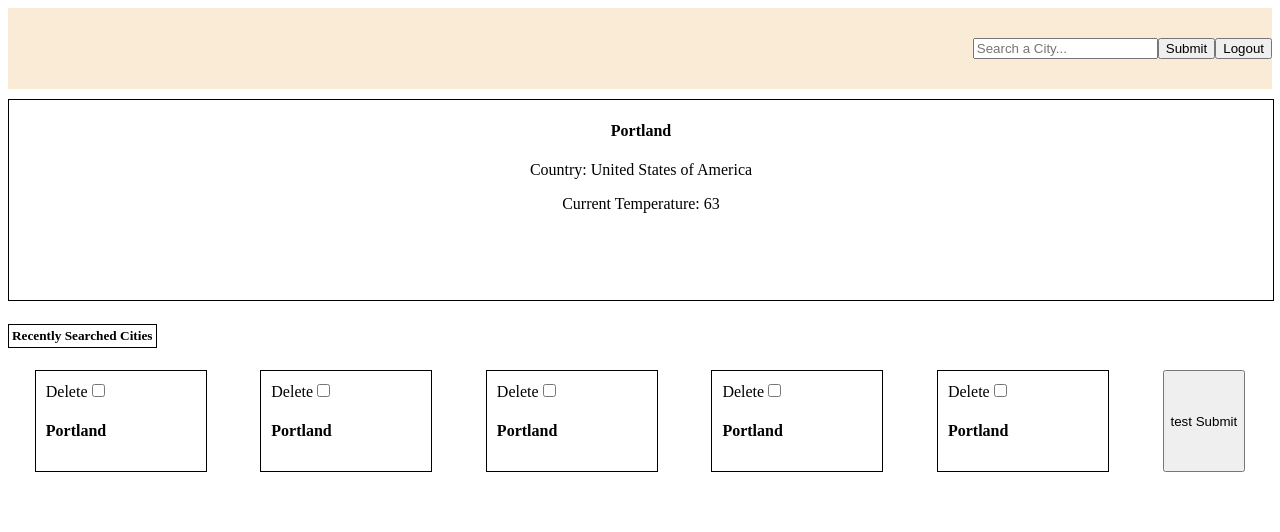
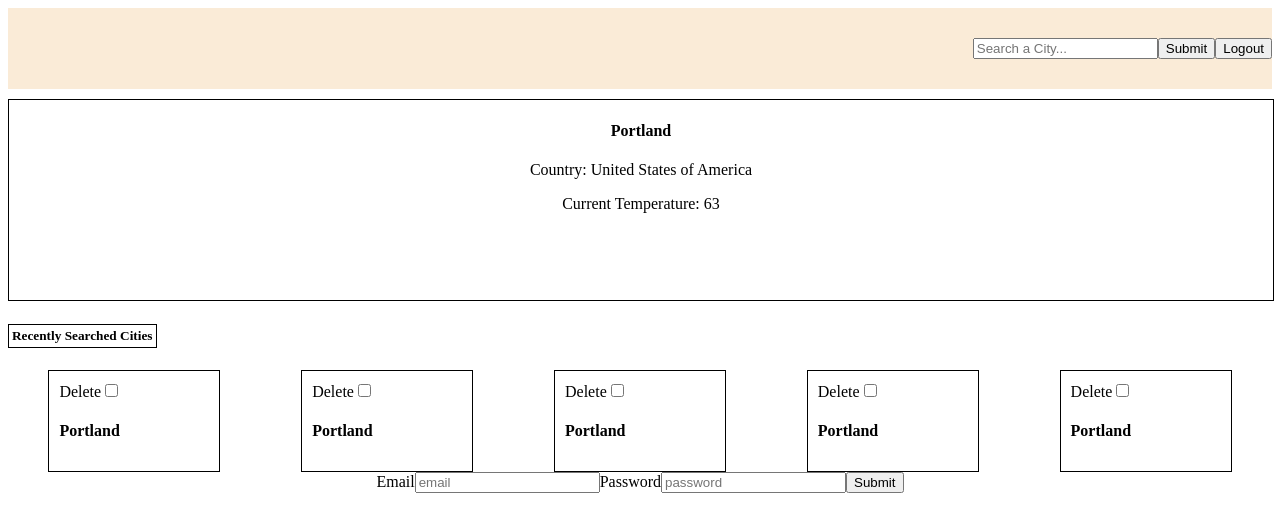
Before and after one commit to SebastianAndDavid/Weather-App, a React (Vite) app: page / in a window 1280 px wide. Shown: the top 532 px of the page. Built offline with nearby package versions, Linux system fonts and the light colour scheme.

Commit message:
ft. sign in capabilites

```diff
--- a/src/App.jsx
+++ b/src/App.jsx
@@ -1,10 +1,12 @@
 import "./App.css";
+import Auth from "./Components/Auth";
 import Home from "./Components/Home";
 
 function App() {
   return (
     <>
       <Home />
+      <Auth />
     </>
   );
 }
--- /dev/null
+++ b/src/Components/Auth.jsx
@@ -0,0 +1,22 @@
+import { useState } from "react";
+
+export default function Auth() {
+  const [email, setEmail] = useState("");
+  const [password, setPassword] = useState("");
+
+  return (
+    <div>
+      <form>
+        <label>
+          Email
+          <input placeholder="email" />
+        </label>
+        <label>
+          Password
+          <input placeholder="password" />
+        </label>
+        <button>Submit</button>
+      </form>
+    </div>
+  );
+}
--- a/src/Components/Home.jsx
+++ b/src/Components/Home.jsx
@@ -1,9 +1,8 @@
-import { useEffect, useState } from "react";
+import { useState } from "react";
 import { fetchWeather } from "../Services/utils";
 import DailyForecast from "./DailyForecast";
 import "./Home.css";
 import RecentCities from "./RecentCities";
-import { userSignUp } from "../Services/supabase-utils";
 
 export default function Home() {
   const portland = {
@@ -57,11 +56,6 @@ export default function Home() {
     return data;
   }
 
-  async function doSignUp() {
-    const user = await userSignUp();
-    return user;
-  }
-
   return (
     <div className="home">
       <header className="search-field">
@@ -83,7 +77,6 @@ export default function Home() {
         <RecentCities city={portland} />
         <RecentCities city={portland} />
         <RecentCities city={portland} />
-        <button onClick={() => doSignUp()}>test Submit</button>
       </div>
     </div>
   );
--- a/src/Services/supabase-utils.js
+++ b/src/Services/supabase-utils.js
@@ -1,17 +1,15 @@
 import { createClient } from "@supabase/supabase-js";
-const url = "https://wyotgiskxqtlavlkrzle.supabase.co";
-const key =
-  "eyJhbGciOiJIUzI1NiIsInR5cCI6IkpXVCJ9.eyJpc3MiOiJzdXBhYmFzZSIsInJlZiI6Ind5b3RnaXNreHF0bGF2bGtyemxlIiwicm9sZSI6ImFub24iLCJpYXQiOjE2NTIyOTcxOTEsImV4cCI6MTk2Nzg3MzE5MX0.sPZtCT7VAb2ggZyOHup9lLa3tc0Qg7rfJi5oMMAsq-U";
+const url = import.meta.env.VITE_SUPABASE_URL;
+const key = import.meta.env.VITE_SUPABASE_KEY;
 
 const supabase = createClient(url, key);
-console.log("supabase", supabase);
 
 async function userSignUp() {
   const { data, error } = await supabase.auth.signUp({
     email: "testInMay@hardcoded.com",
     password: "123456",
   });
-  console.log("data", data);
+  console.log("error", error);
   if (data) {
     return data;
   } else {
@@ -19,4 +17,17 @@ async function userSignUp() {
   }
 }
 
-export { userSignUp };
+async function userSignIn() {
+  const { data, error } = await supabase.auth.signInWithPassword({
+    email: "testInMay@hardcoded.com",
+    password: "123456",
+  });
+  console.log("error", error);
+  if (data) {
+    return data;
+  } else {
+    return error;
+  }
+}
+
+export { userSignUp, userSignIn };
```
